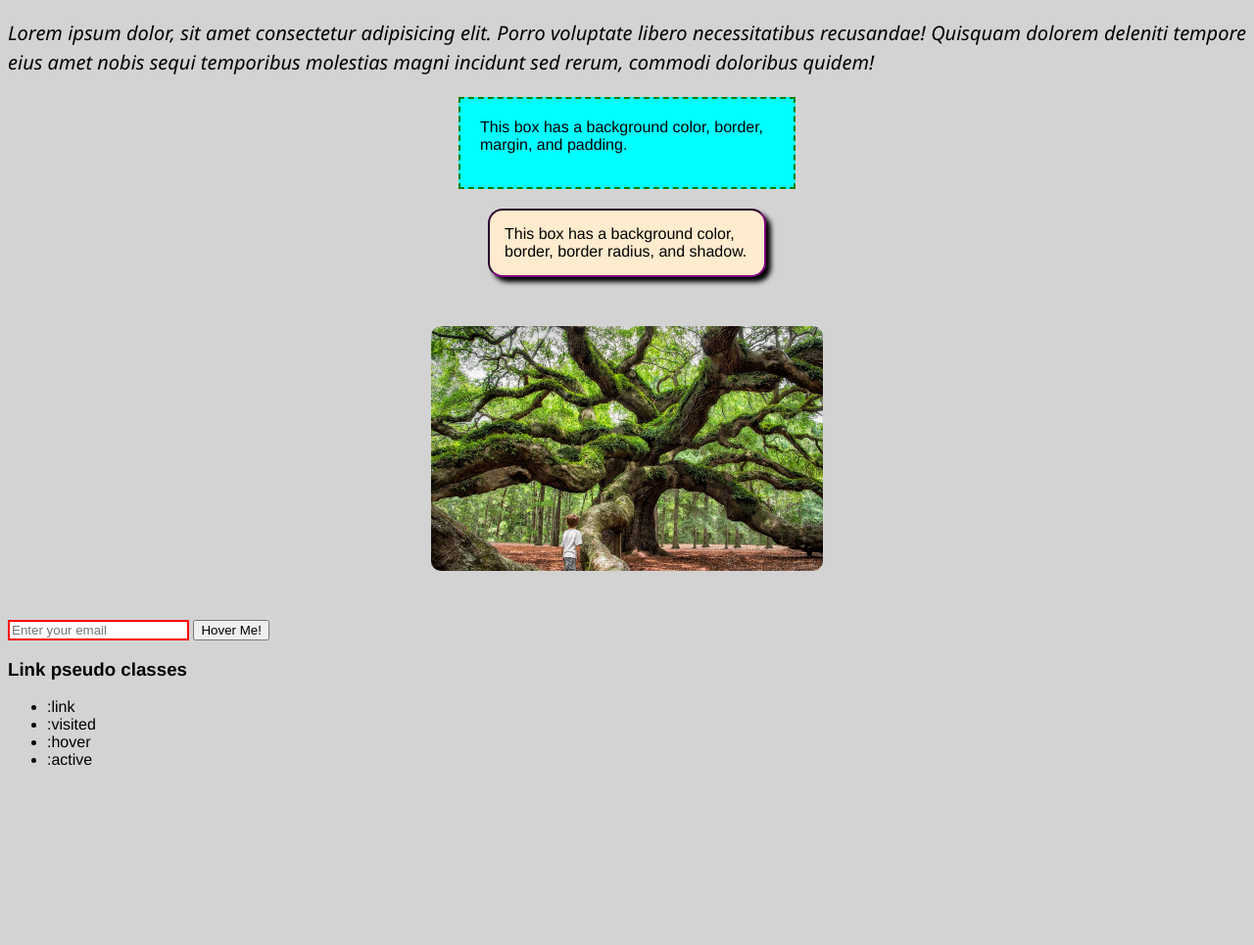
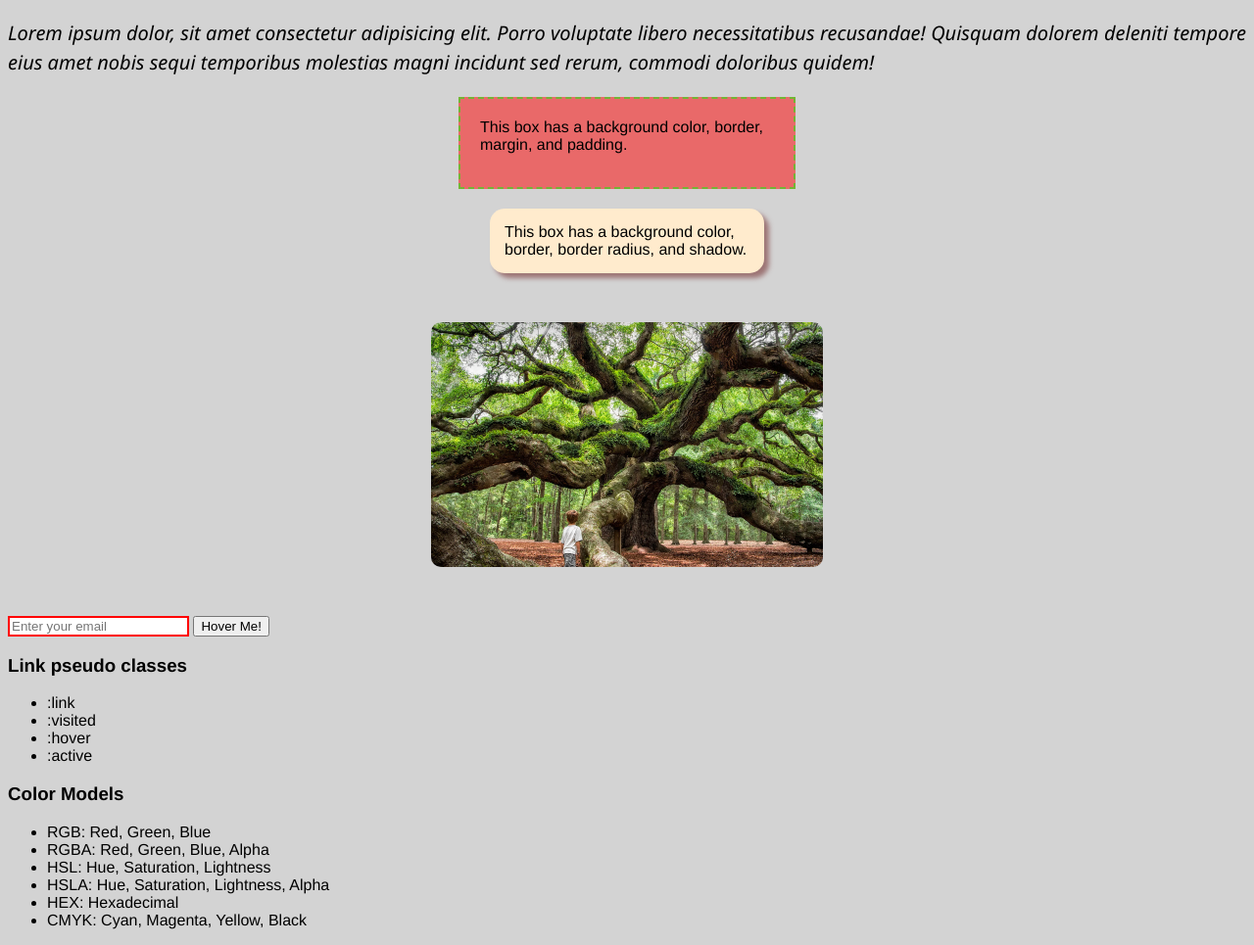
Before and after one commit to ShareghYusefi/CSS-Properties, a plain HTML site: page index.html in a window 1280 px wide. Shown: the part 87-1052 px from the top of the page at 98% size. Before the commit the page ends 888 px from the top, so only its background shows below. Drawn offline with Linux system fonts and the light colour scheme.

Commit message:
color models

```diff
--- a/index.html
+++ b/index.html
@@ -43,5 +43,15 @@
       <li>:hover</li>
       <li>:active</li>
     </ul>
+
+    <h3>Color Models</h3>
+    <ul>
+      <li>RGB: Red, Green, Blue</li>
+      <li>RGBA: Red, Green, Blue, Alpha</li>
+      <li>HSL: Hue, Saturation, Lightness</li>
+      <li>HSLA: Hue, Saturation, Lightness, Alpha</li>
+      <li>HEX: Hexadecimal</li>
+      <li>CMYK: Cyan, Magenta, Yellow, Black</li>
+    </ul>
   </body>
 </html>
--- a/styles.css
+++ b/styles.css
@@ -26,8 +26,8 @@ body {
   height: 50px;
   margin: 20px auto;
   padding: 20px;
-  border: 2px dashed green;
-  background-color: cyan;
+  border: 2px dashed rgba(0, 255, 0, 0.5);
+  background-color: hsla(0, 100%, 50%, 0.5);
 }
 
 .styled-box {
@@ -35,10 +35,10 @@ body {
   padding: 15px;
   margin: 20px auto;
   background-color: blanchedalmond;
-  border: 2px inset purple;
+  border: 2px inset cmyk(15%, 100%, 0%, 0%);
   border-radius: 15px;
   transition: background-color 8s ease;
-  box-shadow: 5px 5px 5px black;
+  box-shadow: 5px 5px 5px #9d7575;
 }
 
 #oak-tree {
```
